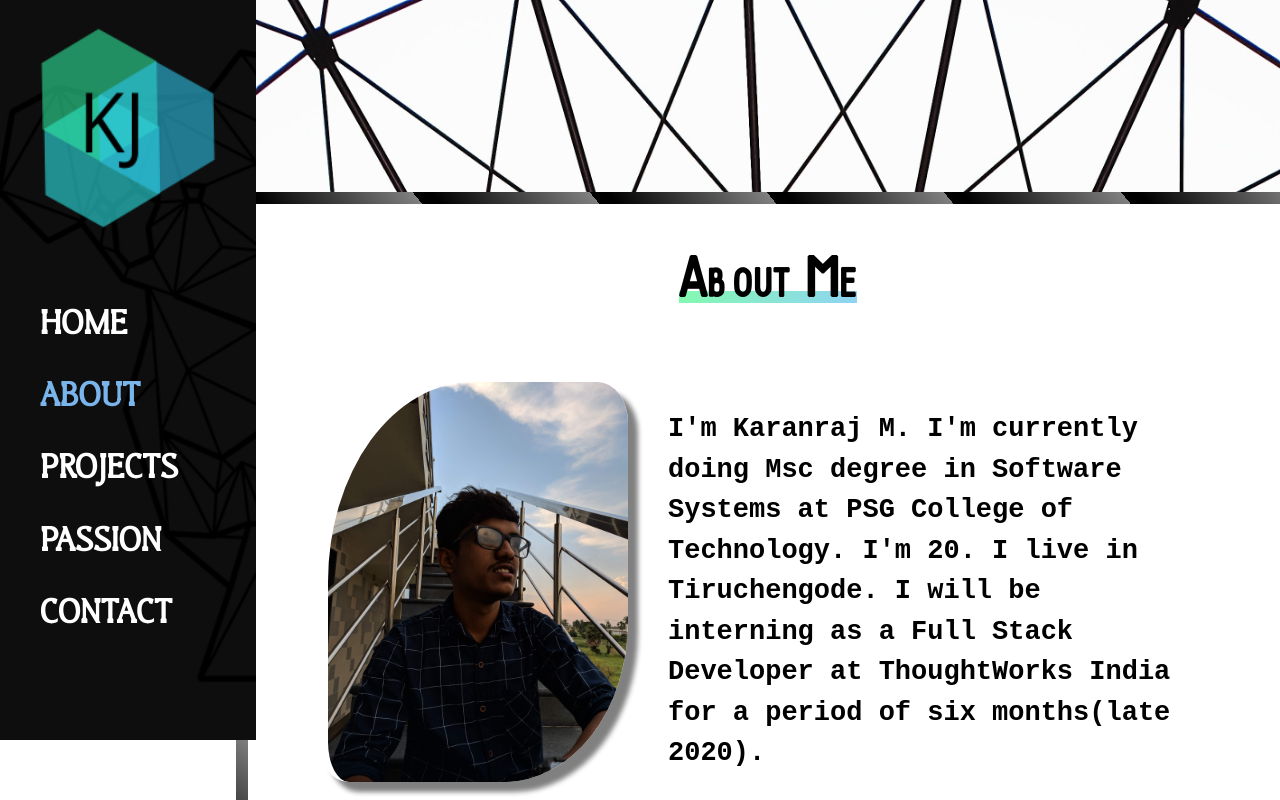
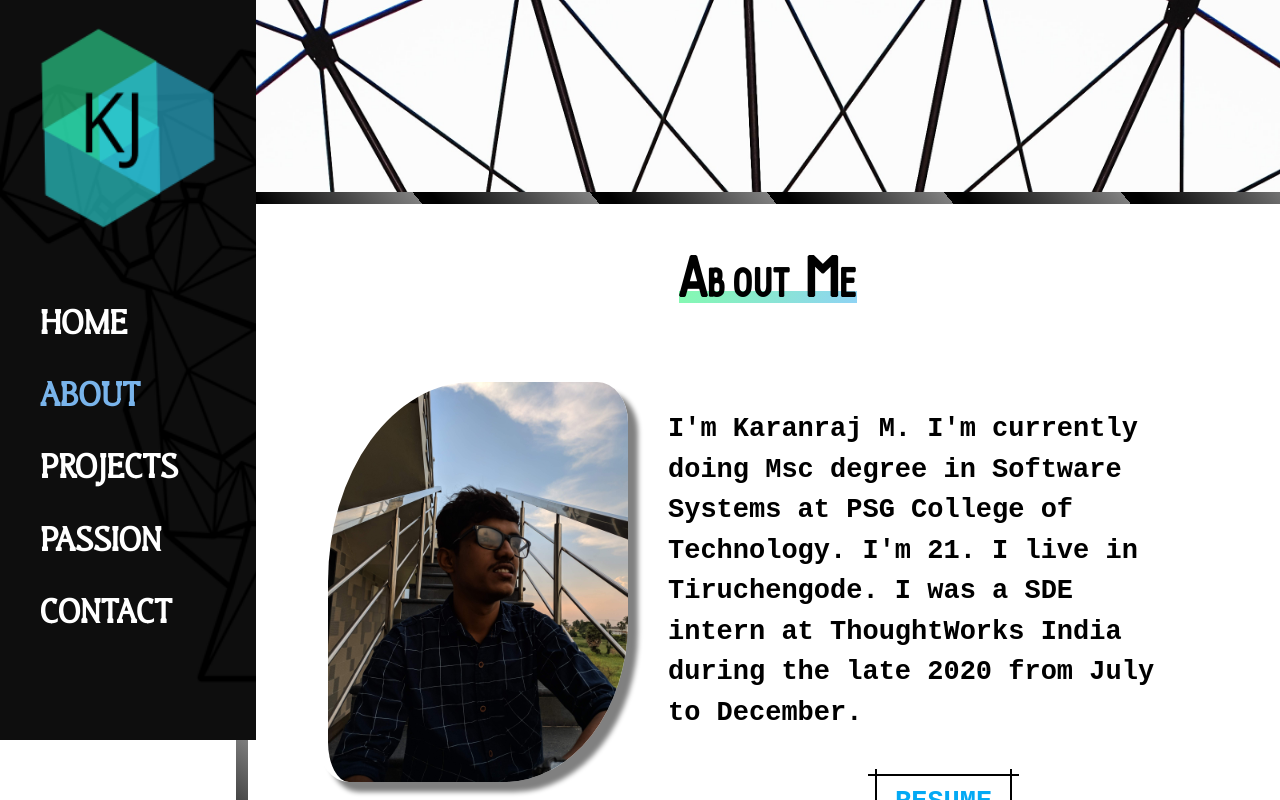
Before and after one commit to KaranrajMokan/Portfolio, a React (Create React App) app: page / in a window 1280 px wide. Both pictures are taken after a click on the element "ABOUT". Shown: the top 800 px of the page. Built offline with nearby package versions, Linux system fonts and the light colour scheme.

Commit message:
Updating about info

```diff
--- a/src/about.js
+++ b/src/about.js
@@ -25,9 +25,8 @@ export default function About(){
                 <img src={karan} className="image" />
                 <p className="text">
                     I'm Karanraj M. I'm currently doing
-                    Msc degree in Software Systems at PSG College of Technology. I'm 20.
-                    I live in Tiruchengode. I will be interning as a Full
-                    Stack Developer at ThoughtWorks India for a period of six months(late 2020).
+                    Msc degree in Software Systems at PSG College of Technology. I'm 21.
+                    I live in Tiruchengode. I was a SDE intern at ThoughtWorks India during the late 2020 from July to December.
                     <br></br><br/>
                     <a href="./documents/Resume.pdf" target="_blank"
                     rel="noopener noreferrer" className="cross_line">
```
